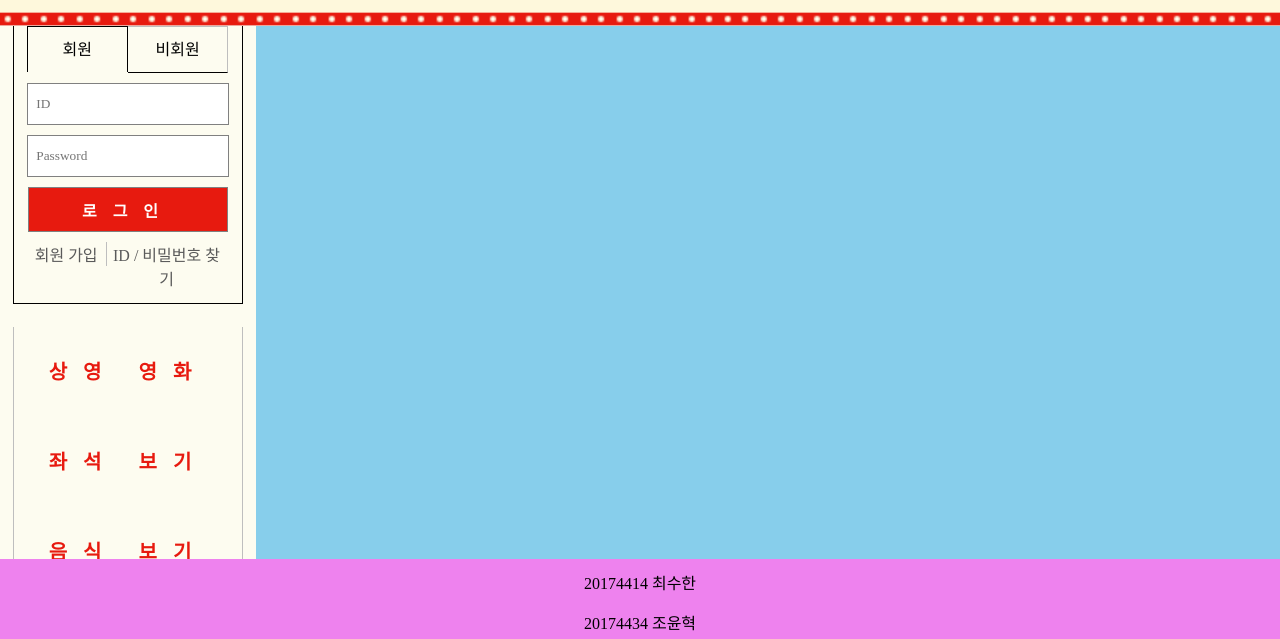
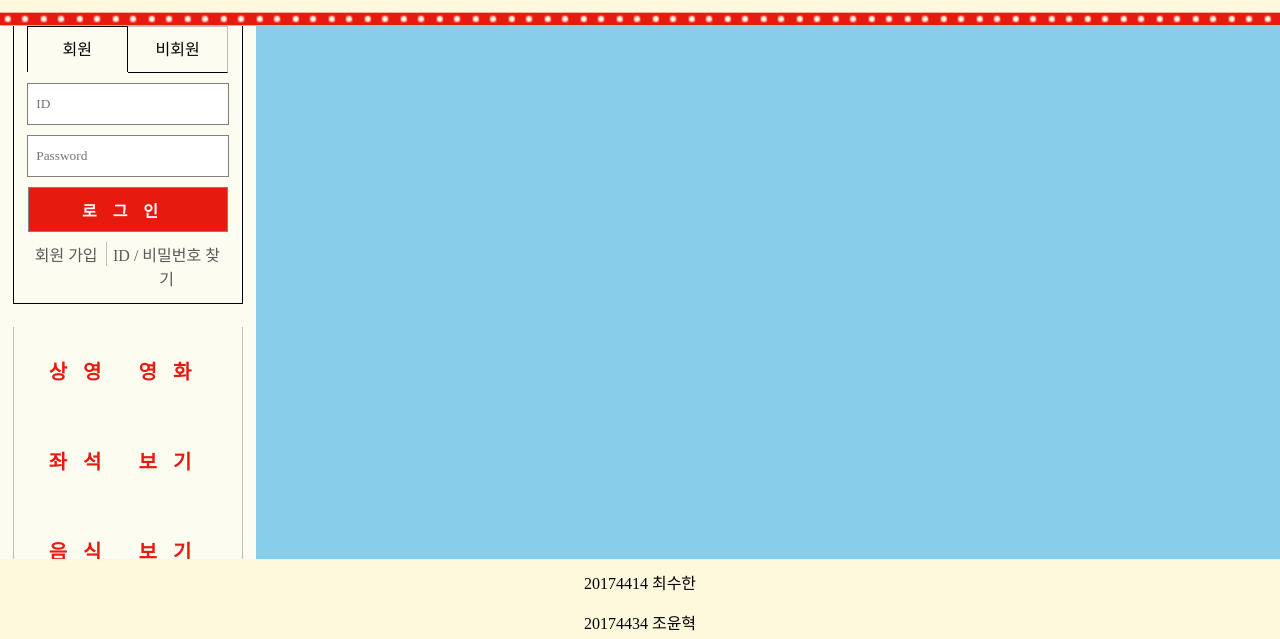
Before and after one commit to Aierse/DB-Project-2021, a PHP site: page /initialize.php in a window 1280 px wide. Shown: the part 161-800 px from the top of the page. Run offline with PHP 8.4, Linux system fonts and the light colour scheme.

Commit message:
Footer CSS 수정

```diff
--- a/initialize.php
+++ b/initialize.php
@@ -45,7 +45,7 @@
             }
 
             footer {
-                background-color : violet;
+                background-color : #fef8dc;;
                 width : 100%;
                 height : 10%;
                 float : left;
```
